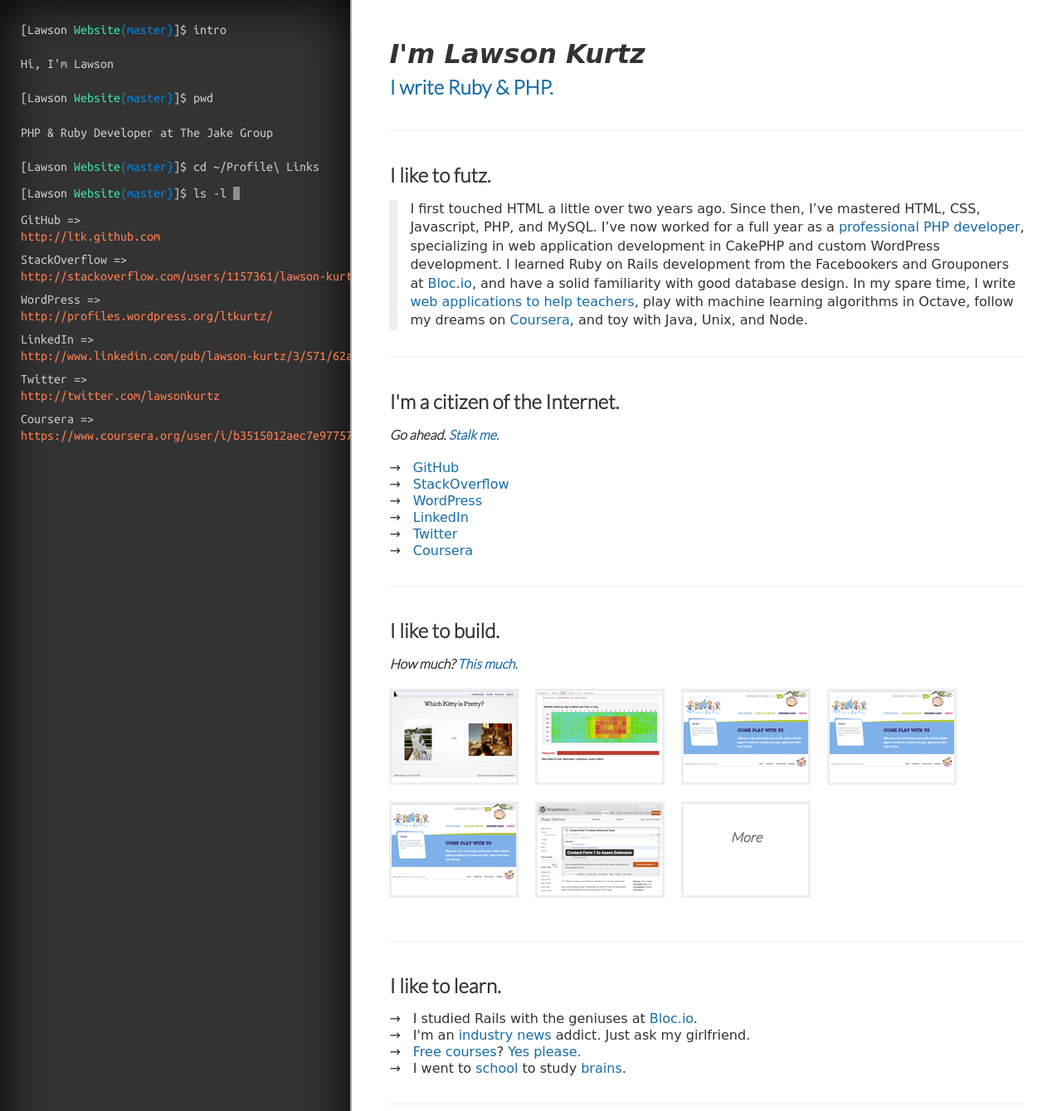
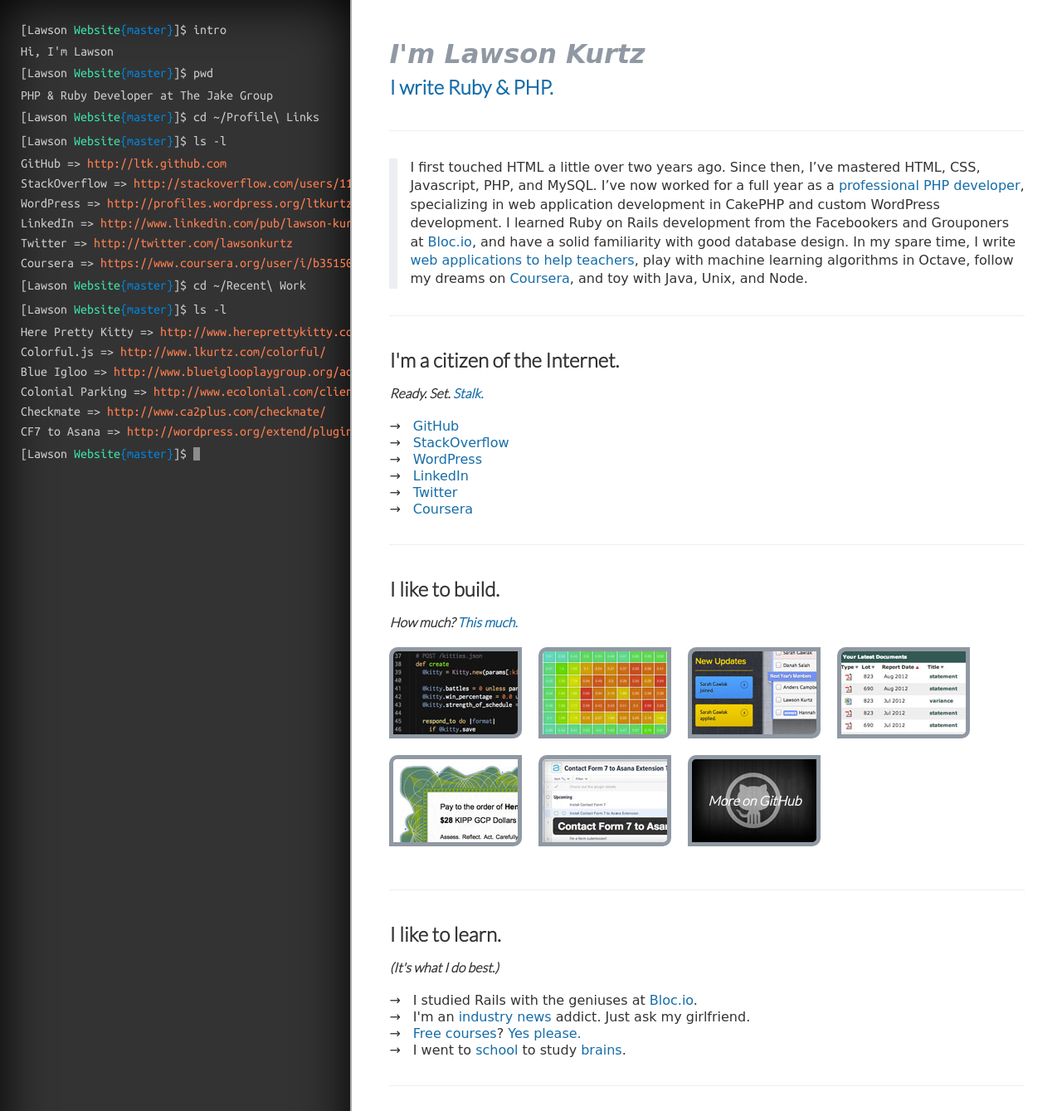
Before and after one commit to ltk/LKurtz.com, a PHP site: page / in a window 1280 px wide. Shown: the top 1339 px of the page at 83% size. Run offline with PHP 8.4, Linux system fonts and the light colour scheme; some libraries are stand-ins or nearby versions; some web fonts are replaced.

Commit message:
added portfolio content

```diff
--- a/css/main.css
+++ b/css/main.css
@@ -62,6 +62,9 @@ hr {
     overflow: scroll;
     white-space: nowrap
 }
+.terminal p {
+    margin-bottom: 7px;
+}
 .terminal a {
     color: #CCC;
     text-decoration: none;
@@ -98,6 +101,8 @@ hr {
 .terminal-h {
     font-size: 1em;
     font-weight: normal;
+    line-height: 1em;
+    margin: 0 0 7px 0;
 }
 .repo-name {
     color: #3CE3A6;
@@ -144,6 +149,7 @@ hr {
 #about-me h1 {
     font-style: italic;
     font-size: 2em;
+    color: #9099A3;
 }
 #about-me h1, #about-me h2 {
     margin: 0;
@@ -186,22 +192,38 @@ ul.work li {
     float: left;
     margin-left: 20px;
     margin-bottom: 20px;
-    height: 110px;
-    border: 3px solid #ECEEF1;
+    height: 100px;
+    border: 5px solid #9099A3;
+
+    -webkit-border-radius: 10px 0 10px 0;
+    -moz-border-radius:    10px 0 10px 0;
+    border-radius: 10px 0 10px 0;
+}
+
+ul.work li img, ul.work li a.more-work {
+    -webkit-border-radius: 5px 0 5px 0;
+    -moz-border-radius:    5px 0 5px 0;
+    border-radius: 5px 0 5px 0;
 }
 
 ul.work li:hover {
-    border-color: #9099A3;
+    border-color: #104970;
 }
-
-.more-work {
+ul.work li.more-work {
+    background: url(../img/work/more-on-github.jpg) no-repeat;
+}
+a.more-work {
     width: 150px;
     text-align: center;
     height:100%;
-    padding-top: 20px;
+    padding-top: 30px;
     display: block;
-    color: #666;
+    color: #FFF;
     text-decoration: none;
+
+}
+a.more-work:hover {
+    color: #ECEEF1;
 }
 
 .showcase-list {
@@ -296,3 +318,21 @@ form .full-width {
 .modal {
     display: none;
 }
+.recent-work {
+
+/* Safari */
+-webkit-transform: rotate(-90deg);
+
+/* Firefox */
+-moz-transform: rotate(-90deg);
+
+/* IE */
+-ms-transform: rotate(-90deg);
+
+/* Opera */
+-o-transform: rotate(-90deg);
+
+/* Internet Explorer */
+filter: progid:DXImageTransform.Microsoft.BasicImage(rotation=3);
+
+}
--- a/index.html
+++ b/index.html
@@ -44,17 +44,31 @@
                         <p>[<span class="user">Lawson</span> <span class="repo-name">Website</span><span class="repo-branch">{master}</span>]$ pwd</p>
                         <h2 class="terminal-h">PHP &amp; Ruby Developer at <a href="http://www.thejakegroup.com/about/team/lawson/" title="The Jake Group" target="_blank">The Jake Group</a></h2>
                         <p>[<span class="user">Lawson</span> <span class="repo-name">Website</span><span class="repo-branch">{master}</span>]$ cd ~/Profile\ Links</p>
-                        <p>[<span class="user">Lawson</span> <span class="repo-name">Website</span><span class="repo-branch">{master}</span>]$ ls -l <span class="cursor inverted">&nbsp;</span></p>
+                        <p>[<span class="user">Lawson</span> <span class="repo-name">Website</span><span class="repo-branch">{master}</span>]$ ls -l</p>
                         <ul>
-                            <li class="terminal-h">GitHub =><br/><a href="http://ltk.github.com" title="">http://ltk.github.com</a></li>
-                            <li class="terminal-h">StackOverflow =><br/><a href="http://stackoverflow.com/users/1157361/lawson-kurtz" title="">http://stackoverflow.com/users/1157361/lawson-kurtz</a></li>
-                            <li class="terminal-h">WordPress =><br/><a href="http://profiles.wordpress.org/ltkurtz/" title="">http://profiles.wordpress.org/ltkurtz/</a></li>
-                            <li class="terminal-h">LinkedIn =><br/><a href="http://www.linkedin.com/pub/lawson-kurtz/3/571/62a" title="">http://www.linkedin.com/pub/lawson-kurtz/3/571/62a</a></li>
-                            <li class="terminal-h">Twitter =><br/><a href="http://twitter.com/lawsonkurtz" title="">http://twitter.com/lawsonkurtz</a></li>
-                            <li class="terminal-h">Coursera =><br/><a href="https://www.coursera.org/user/i/b3515012aec7e97757bac36d6dbf5dfe" title="">https://www.coursera.org/user/i/b3515012aec7e97757bac36d6dbf5dfe</a></li>
+                            <li class="terminal-h">GitHub => <a href="http://ltk.github.com" title="">http://ltk.github.com</a></li>
+                            <li class="terminal-h">StackOverflow => <a href="http://stackoverflow.com/users/1157361/lawson-kurtz" title="">http://stackoverflow.com/users/1157361/lawson-kurtz</a></li>
+                            <li class="terminal-h">WordPress => <a href="http://profiles.wordpress.org/ltkurtz/" title="">http://profiles.wordpress.org/ltkurtz/</a></li>
+                            <li class="terminal-h">LinkedIn => <a href="http://www.linkedin.com/pub/lawson-kurtz/3/571/62a" title="">http://www.linkedin.com/pub/lawson-kurtz/3/571/62a</a></li>
+                            <li class="terminal-h">Twitter => <a href="http://twitter.com/lawsonkurtz" title="">http://twitter.com/lawsonkurtz</a></li>
+                            <li class="terminal-h">Coursera => <a href="https://www.coursera.org/user/i/b3515012aec7e97757bac36d6dbf5dfe" title="">https://www.coursera.org/user/i/b3515012aec7e97757bac36d6dbf5dfe</a></li>
                             <li class="terminal-h"></li>
                             <li class="terminal-h"></li>
                         </ul>
+                        <p>[<span class="user">Lawson</span> <span class="repo-name">Website</span><span class="repo-branch">{master}</span>]$ cd ~/Recent\ Work</p>
+                        <p>[<span class="user">Lawson</span> <span class="repo-name">Website</span><span class="repo-branch">{master}</span>]$ ls -l</p>
+                        <ul>
+                            <li class="terminal-h"></li>
+                            <li class="terminal-h"></li>
+                            <li class="terminal-h">Here Pretty Kitty => <a class="modal-toggle" href="#work-1" role="button" data-toggle="modal" title="Here Pretty Kitty">http://www.hereprettykitty.com/</a></li>
+                            <li class="terminal-h">Colorful.js => <a class="modal-toggle" href="#work-2" role="button" data-toggle="modal" title="Colorful.js">http://www.lkurtz.com/colorful/</a></li>
+                            <li class="terminal-h">Blue Igloo => <a class="modal-toggle" href="#work-4" role="button" data-toggle="modal" title="Blue Igloo Admissions Application">http://www.blueiglooplaygroup.org/admissions/</a></li>
+                            <li class="terminal-h">Colonial Parking => <a class="modal-toggle" href="#work-5" role="button" data-toggle="modal" title="Colonial Parking Client Center">http://www.ecolonial.com/client-center/index.php/</a></li>
+                            <li class="terminal-h">Checkmate => <a class="modal-toggle" href="#work-6" role="button" data-toggle="modal" title="Checkmate">http://www.ca2plus.com/checkmate/</a></li>
+                            <li class="terminal-h">CF7 to Asana => <a class="modal-toggle" href="#work-3" role="button" data-toggle="modal" title="Contact Form 7 to Asana Plugin">http://wordpress.org/extend/plugins/contact-form-7-to-asana-extension/</a></li>
+                        </ul>
+
+                        <p>[<span class="user">Lawson</span> <span class="repo-name">Website</span><span class="repo-branch">{master}</span>]$ <span class="cursor inverted">&nbsp;</span></p>
                     </div>
                 </div>
             </div>
@@ -64,12 +78,13 @@
                     <h2><a href="http://www.thejakegroup.com/about/team/lawson/" title="I write Ruby and PHP for The Jake Group.">I write Ruby &amp; PHP.</a></h2>
                     <hr/>
 
-                    <h3>I like to futz.</h3>
+                    <!-- <h3>I like to futz.</h3> -->
                     <p class="blockquote">I first touched HTML a little over two years ago. Since then, I’ve mastered HTML, CSS, Javascript, PHP, and MySQL. I’ve now worked for a full year as a <a href="http://www.thejakegroup.com/about/team/lawson/" title="PHP developer at The Jake Group">professional PHP developer</a>, specializing in web application development in CakePHP and custom WordPress development. I learned Ruby on Rails development from the Facebookers and Grouponers at <a href="http://bloc.io/" title="Bloc.io">Bloc.io</a>, and have a solid familiarity with good database design. In my spare time, I write <a href="http://ca2plus.com/checkmate/" title="Checkmate">web applications to help teachers</a>, play with machine learning algorithms in Octave, follow my dreams on <a href="https://www.coursera.org/user/i/b3515012aec7e97757bac36d6dbf5dfe" title="">Coursera</a>, and toy with Java, Unix, and Node.</p>
                     <hr/>
 
                     <h3>I'm a citizen of the Internet.</h3>
-                    <h4>Go ahead. <a href="https://www.google.com/search?q=Lawson+Kurtz" title="Google knows me best." target="_blank">Stalk me.</a></h4>
+                    <h4>Ready. Set. <a href="https://www.google.com/search?q=Lawson+Kurtz" title="Google knows me best." target="_blank">Stalk.</a></h4>
+                    <!-- <h4>Go ahead. <a href="https://www.google.com/search?q=Lawson+Kurtz" title="Google knows me best." target="_blank">Stalk me.</a></h4> -->
                     <ul class="links">
                         <li>&rarr;<a href="http://github.com/ltk" title="">GitHub</a></li>
                         <li>&rarr;<a href="http://stackoverflow.com/users/1157361/lawson-kurtz" title="">StackOverflow</a></li>
@@ -115,14 +130,15 @@
                     <div class="modal" id="work-1" tabindex="-1" role="dialog" aria-labelledby="work1Label" aria-hidden="true">
                       <div class="modal-header">
                         <button type="button" class="close" data-dismiss="modal" aria-hidden="true">×</button>
-                        <h4>The feline rating web application</h4>
+                        <h4>The go-to feline rating web application</h4>
                         <h3 id="work1Label">Here Pretty Kitty</h3>
                       </div>
                       <div class="modal-body">
-                        <p>Here Pretty Kitty content</p>
+                        <img src="img/work/here-pretty-kitty-big.jpg" alt="Here Pretty Kitty Screenshot" />
+                        <p>The idea for Here Pretty Kitty came to life in the <a href="http://bloc.io" title="Bloc.io" target="_blank">Bloc</a> chatroom. A one-day hackathon later, the result was a <a href="http://www.flickr.com/services/api/" title="Flickr" target="_blank">Flickr</a>-integrated <a href="http://rubyonrails.org/" title="Ruby on Rails" target="_blank">Rails</a> app complete with <a href="http://developers.facebook.com/" title="Facebook" target="_blank">Facebook</a>-integrated <a href="https://github.com/plataformatec/devise" title="Devise Authentication" target="_blank">Devise</a> authentication for the app's admins.</p>
                       </div>
                       <div class="modal-footer">
-                        <a class="btn btn-primary" href="http://hereprettykitty.com" title="#" target="_blank">Visit Here Pretty Kitty</a>
+                        <a class="btn btn-primary" href="http://hereprettykitty.com" title="Visit Here Pretty Kitty" target="_blank">Visit Here Pretty Kitty</a>
                         <button class="btn" data-dismiss="modal" aria-hidden="true">Close</button>
                       </div>
                     </div>
@@ -134,7 +150,8 @@
                         <h3 id="work1Label">Colorful.js</h3>
                       </div>
                       <div class="modal-body">
-                        <p>Coloful.js content.</p>
+                        <img src="img/work/colorful-js-big.jpg" alt="Colorful.js Screenshot" />
+                        <p>Coloful.js began its life as an offshoot of my analytics work during the process of putting together heat maps of high-traffic time-periods on our clients' websites. No javascript library existed to easily and flexibly map colors to values, so I wrote one.</p>
                       </div>
                       <div class="modal-footer">
                         <a class="btn btn-primary" href="http://lkurtz.com/colorful/" title="#" target="_blank">Visit Colorful.js</a>
@@ -149,7 +166,8 @@
                         <h3 id="work1Label">CF7 to Asana</h3>
                       </div>
                       <div class="modal-body">
-                        <p>CF7 to Asana content.</p>
+                        <img src="img/work/cf7-to-asana-big.jpg" alt="Colorful.js Screenshot" />
+                        <p>Since it's first public beta, I've used <a href="http://asana.com/" title="Asana">Asana</a> to organize everything in my life. When it became integral to my company's workflow, we needed a solution for channeling in external modes of communication. This WordPress plugin extends the most popular WordPress contact form plugin, <a href="http://wordpress.org/extend/plugins/contact-form-7/" title="Contact Form 7">Contact Form 7</a>, allowing form submissions to immediately create new tasks within Asana.</p>
                       </div>
                       <div class="modal-footer">
                         <a class="btn btn-primary" href="http://wordpress.org/extend/plugins/contact-form-7-to-asana-extension/" title="#" target="_blank">Visit CF7 to Asana</a>
@@ -164,10 +182,11 @@
                         <h3 id="work1Label">Blue Igloo Admissions</h3>
                       </div>
                       <div class="modal-body">
-                        <p>Blue Igloo content.</p>
+                        <img src="img/work/blueigloo-admissions-app-big.jpg" alt="Blue Igloo Admissions Interface Screenshot" />
+                        <p><a href="http://blueiglooplaygroup.org" title="Blue Igloo">Blue Igloo</a> needed a way to streamline and digitize their complex multi-stage admissions process. I built them a fully integrated admissions application, tuition payment portal, member intranet, and marketing website.</p>
                       </div>
                       <div class="modal-footer">
-                        <a class="btn btn-primary" href="http://blueiglooplaygroup.org/admissions/parents/login" title="#" target="_blank">Visit Blue Igloo Admissions</a>
+                        <a class="btn btn-primary" href="http://blueiglooplaygroup.org/admissions/parents/login" title="#" target="_blank">Visit Blue Igloo</a>
                         <button class="btn" data-dismiss="modal" aria-hidden="true">Close</button>
                       </div>
                     </div>
@@ -179,7 +198,8 @@
                         <h3 id="work1Label">Colonial Parking Client Center</h3>
                       </div>
                       <div class="modal-body">
-                        <p>Colonial CC content.</p>
+                        <img src="img/work/colonial-client-center-big.jpg" alt="Colonial Parking Client Center Screenshot" />
+                        <p>The largest parking provider in the Washington, DC area needed a solution for the management of their parking lot information. I built them a bomb-proof web app that instantly resolved their 3-month report processing backlog.</p>
                       </div>
                       <div class="modal-footer">
                         <a class="btn btn-primary" href="http://www.ecolonial.com/client-center/index.php/" title="#" target="_blank">Visit the Colonial Parking Client Center</a>
@@ -190,11 +210,12 @@
                     <div class="modal" id="work-6" tabindex="-1" role="dialog" aria-labelledby="work6Label" aria-hidden="true">
                       <div class="modal-header">
                         <button type="button" class="close" data-dismiss="modal" aria-hidden="true">×</button>
-                        <h4>A time-saving, teacher-pleasing behavioral tracking web app</h4>
+                        <h4>A time-saving, teacher-pleasing behavioral management web app</h4>
                         <h3 id="work1Label">Checkmate</h3>
                       </div>
                       <div class="modal-body">
-                        <p>Checkmate content.</p>
+                        <img src="img/work/checkmate-big.jpg" alt="Checkmate Screenshot" />
+                        <p>Teachers have it hard enough. When I discovered that teachers at many <a href="http://www.kipp.org/" title="KIPP">KIPP</a> schools were spending hours per week manually tallying behavioral "paychecks", I immediately started on a web app to do the hard work for them. All surveyed teachers preferred my web app to their old paper-based system, and each teacher saved an average of 2.5 hours per week.</p>
                       </div>
                       <div class="modal-footer">
                         <a class="btn btn-primary" href="http://ca2plus.com/checkmate/" title="#" target="_blank">Visit Checkmate</a>
@@ -203,17 +224,18 @@
                     </div>
 
                     <ul class="work clearfix">
-                        <li><a class="modal-toggle" href="#work-1" role="button" data-toggle="modal" title="#"><img src="img/work/here-pretty-kitty.png" alt="Here Pretty Kitty" /></a></li>
-                        <li><a class="modal-toggle" href="#work-2" role="button" data-toggle="modal" title="#"><img src="img/work/colorful-js.png" alt="Colorful.js" /></a></li>
-                        <li><a class="modal-toggle" href="#work-4" role="button" data-toggle="modal" title="#"><img src="img/work/blueigloo-admissions-app.png" alt="Blue Igloo Admissions Application" /></a></li>
-                        <li><a class="modal-toggle" href="#work-5" role="button" data-toggle="modal" title="#"><img src="img/work/blueigloo-admissions-app.png" alt="Colonial Parking Client Center" /></a></li>
-                        <li><a class="modal-toggle" href="#work-6" role="button" data-toggle="modal" title="#"><img src="img/work/blueigloo-admissions-app.png" alt="Checkmate" /></a></li>
-                        <li><a class="modal-toggle" href="#work-3" role="button" data-toggle="modal" title="#"><img src="img/work/cf7-to-asana.png" alt="Contact Form 7 to Asana Plugin" /></a></li>
-                        <li><a class="more-work" href="http://ltk.github.com" title="#"><h4>More</h4></a></li>
+                        <li><a class="modal-toggle" href="#work-1" role="button" data-toggle="modal" title="Here Pretty Kitty"><img src="img/work/here-pretty-kitty.jpg" alt="Here Pretty Kitty" /></a></li>
+                        <li><a class="modal-toggle" href="#work-2" role="button" data-toggle="modal" title="Colorful.js"><img src="img/work/colorful-js.jpg" alt="Colorful.js" /></a></li>
+                        <li><a class="modal-toggle" href="#work-4" role="button" data-toggle="modal" title="Blue Igloo Admissions Application"><img src="img/work/blueigloo-admissions-app.jpg" alt="Blue Igloo Admissions Application" /></a></li>
+                        <li><a class="modal-toggle" href="#work-5" role="button" data-toggle="modal" title="Colonial Parking Client Center"><img src="img/work/colonial-client-center.jpg" alt="Colonial Parking Client Center" /></a></li>
+                        <li><a class="modal-toggle" href="#work-6" role="button" data-toggle="modal" title="Checkmate"><img src="img/work/checkmate.jpg" alt="Checkmate" /></a></li>
+                        <li><a class="modal-toggle" href="#work-3" role="button" data-toggle="modal" title="Contact Form 7 to Asana Plugin"><img src="img/work/cf7-to-asana.jpg" alt="Contact Form 7 to Asana Plugin" /></a></li>
+                        <li class="more-work"><a class="more-work" href="http://ltk.github.com" title="More on GitHub"><h4>More on GitHub</h4></a></li>
                     </ul>
                     <hr/>
 
                     <h3>I like to learn.</h3>
+                    <h4>(It's what I do best.)</h4>
                     <ul class="learns">
                         <li>&rarr;<p>I studied Rails with the geniuses at <a href="http://bloc.io" title="Bloc.io">Bloc.io</a>.</p></li>
                         <li>&rarr;<p>I'm an <a href="http://news.ycombinator.com/" title="This is my favorite news source.">industry news</a> addict. Just ask my girlfriend.</p></li>
@@ -222,14 +244,17 @@
                     </ul>
                     <hr/>
 
-                    <h3>I want to get in touch.</h3>
+                    <h3>I want to chat.</h3>
                     <h4>You go first.</h4>
-                    <form class="form-vertical" id="get-in-touch">
+                    <form class="form-vertical" id="get-in-touch" action="submit-to-asana.php" method="POST">
                         <div class="controls">
                             <input class="full-width input-large" type="text" name="email" placeholder="What's your email address?" />
                         </div>
                         <div class="controls">
-                            <textarea class="full-width input-large" name="message"  placeholder="What's up?"></textarea>
+                            <input class="full-width input-large" type="text" name="skype" placeholder="What's your Skype handle?" />
+                        </div>
+                        <div class="controls">
+                            <textarea class="full-width input-large" name="message"  placeholder="What are you passionate about?"></textarea>
                         </div>
                         <div class="controls">
                             <input class="btn btn-large" type="submit" value="Say Hello." />
```
Also changed, not shown: submit-to-asana.php (added, +22 -0 lines), img/work/blueigloo-admissions-app-big.jpg (added), img/work/blueigloo-admissions-app.jpg (added), img/work/cf7-to-asana-big.jpg (added), img/work/cf7-to-asana.jpg (added), img/work/checkmate-big.jpg (added), img/work/checkmate.jpg (added), img/work/colonial-client-center-big.jpg (added), img/work/colonial-client-center.jpg (added), img/work/colorful-js-big.jpg (added), img/work/colorful-js.jpg (added), img/work/here-pretty-kitty-big.jpg (added), img/work/here-pretty-kitty.jpg (added), img/work/more-on-github.jpg (added).
